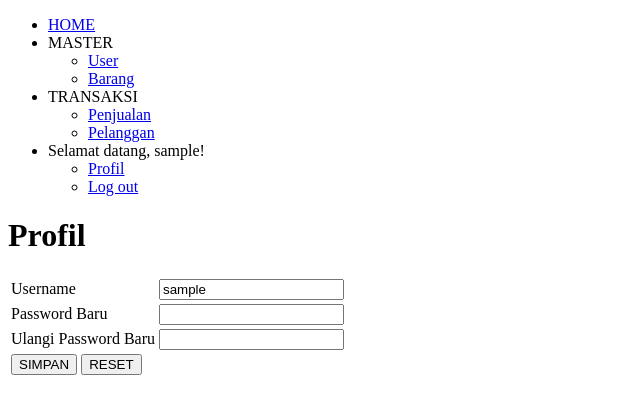
After one commit to Fanya01/toko-zefanya, a PHP site: page /profil.php in a window 1280 px wide. The commit adds this page. Shown: the top 414 px of the page, without its empty margins (0-640 px from the left). Run offline with PHP 8.4, Linux system fonts and the light colour scheme; the visitor is signed in with stand-in values (Sample User, id 1).

Commit message:
Add files via upload

```diff
--- a/barang.php
+++ b/barang.php
@@ -42,7 +42,7 @@ $query = mysqli_query($koneksi, $sql);
 				<td><?= $barang["stok"] ?></td>
 				<td><?= $barang["harga_beli"] ?></td>
 				<td><?= $barang["harga_jual"] ?></td>
-				<td><?= $barang["create_at"] ?></td>
+				<td><?= $barang["created_at"] ?></td>
 				<td><?= $barang["updated_at"] ?></td>
 				<td>
 					<form action="read-barang.php" method="GET">
--- a/login.php
+++ b/login.php
@@ -5,7 +5,7 @@
     <style>
         body {
             font-family: Arial, sans-serif;
-            background-color: #f4f4f4;
+            background-color: #ffdf00;
             margin: 0;
             padding: 0;
             display: flex;
--- a/menu.php
+++ b/menu.php
@@ -12,7 +12,7 @@
 		<li>MASTER
 			<ul>
 				<?php if ($_SESSION["level"] == "admin") : ?>
-				<li><a href="user.php">USER</a></li>
+				<li><a href="user.php">User</a></li>
 			<?php endif ?>
 			<li><a href="barang.php">Barang</a></li>
 			</ul>
--- a/pelanggan.php
+++ b/pelanggan.php
@@ -33,9 +33,9 @@ $query = mysqli_query($koneksi, $sql);
 		<?php while ($pelanggan = mysqli_fetch_array($query)) : ?>
 			<tr>
 				<td><?= $i ?></td>
-				<td><?= $pelanggan["namapelanggan"] ?></td>
-				<td><?= $pelanggan["alamat"] ?></td>
-				<td><?= $pelanggan["nomortelepon"] ?></td>
+				<td><?= $pelanggan["NamaPelanggan"] ?></td>
+				<td><?= $pelanggan["Alamat"] ?></td>
+				<td><?= $pelanggan["NomorTelepon"] ?></td>
 				<td>
 					<form action="read-pelanggan.php" method="GET">
 						<input type="hidden" name="id" value='<?= $pelanggan["id"] ?>'>
--- a/penjualan.php
+++ b/penjualan.php
@@ -12,7 +12,7 @@
 
 	require "koneksi.php";
 
-	$sql = "SELECT penjualan.id, barang.nama, penjualan.jumlah, penjualan.total_harga, usser.username, penjualan.created_at FROM barang JOIN penjualan on barang.id = penjualan.id_barang JOIN user ON user.id = penjualan.id_staff ORDER BY penjualan.created_at DESC";
+	$sql = "SELECT penjualan.id, barang.nama, penjualan.jumlah, penjualan.total_harga, user.username, penjualan.created_at FROM barang JOIN penjualan on barang.id = penjualan.id_barang JOIN user ON user.id = penjualan.id_staff ORDER BY penjualan.created_at DESC";
 	$query = mysqli_query($koneksi, $sql);
 	?>
 
--- /dev/null
+++ b/profil.php
@@ -0,0 +1,53 @@
+<!DOCTYPE html>
+<html>
+
+<head>
+    <title>Profil</title>
+</head>
+
+<body>
+    <?php include "menu.php"; ?>
+
+    <?php
+
+    require "koneksi.php";
+
+    $id = $_SESSION["id"];
+
+    $sql = "SELECT * FROM user WHERE id = '$id'";
+    $query = mysqli_query($koneksi, $sql);
+
+    $user = mysqli_fetch_array($query);
+    ?>
+
+    <div>
+        <form action="update-profil.php" method="POST">
+            <h1>Profil</h1>
+
+            <input type="hidden" name="id" value="<?= $id ?>">
+
+            <table>
+                <tr>
+                    <td>Username</td>
+                    <td><input readonly type="text" name="username" value="<?= $user["username"] ?>"></td>
+                </tr>
+                <tr>
+                    <td>Password Baru</td>
+                    <td><input required type="password" name="new_password"></td>
+                </tr>
+                <tr>
+                    <td>Ulangi Password Baru</td>
+                    <td><input required type="password" name="confirm_password"></td>
+                </tr>
+                <tr>
+                    <td colspan="2">
+                        <button type="submit">SIMPAN</button>
+                        <button type="reset">RESET</button>
+                    </td>
+                </tr>
+            </table>
+        </form>
+    </div>
+</body>
+
+</html>
```
Also changed, not shown: user.php (+11 -10 lines).
